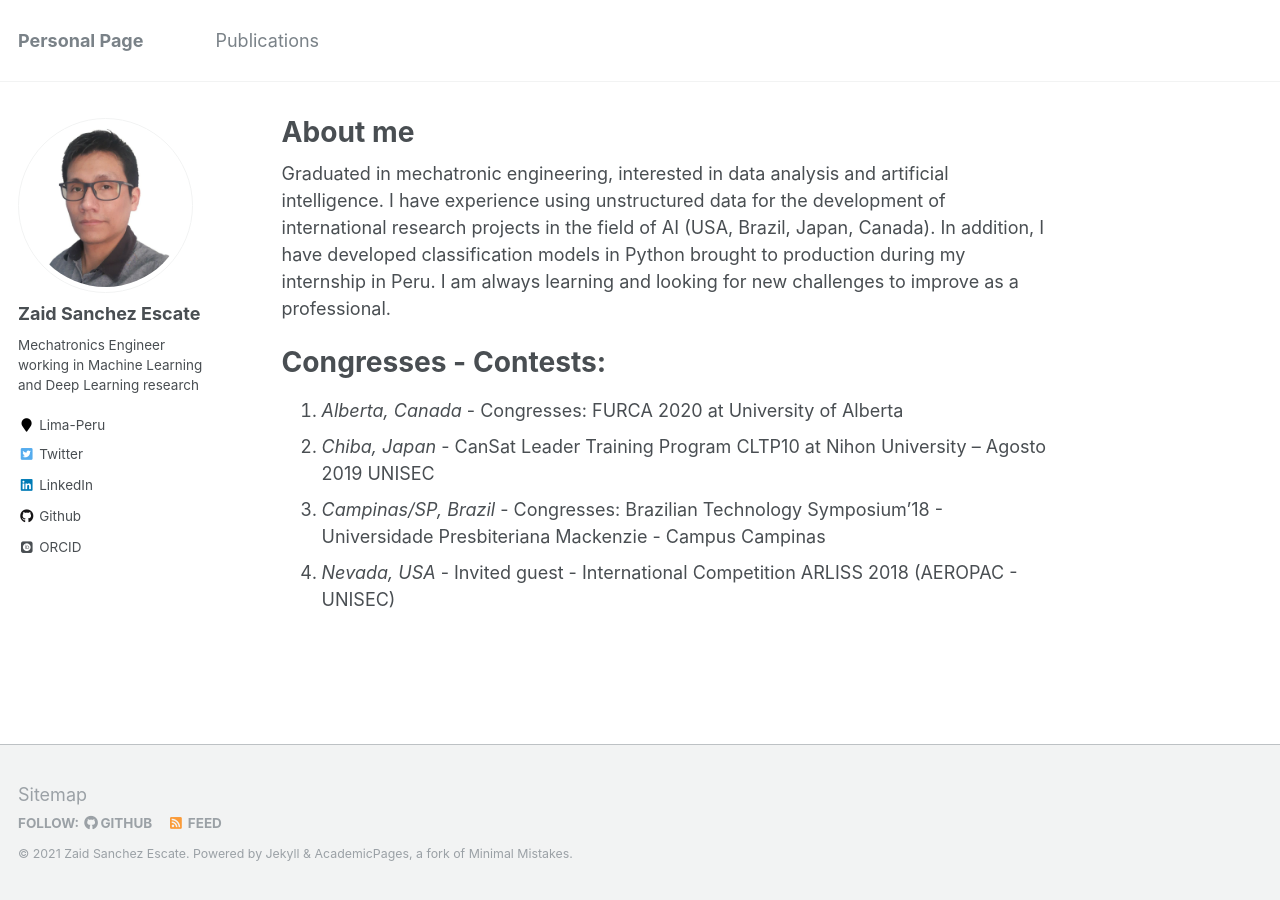
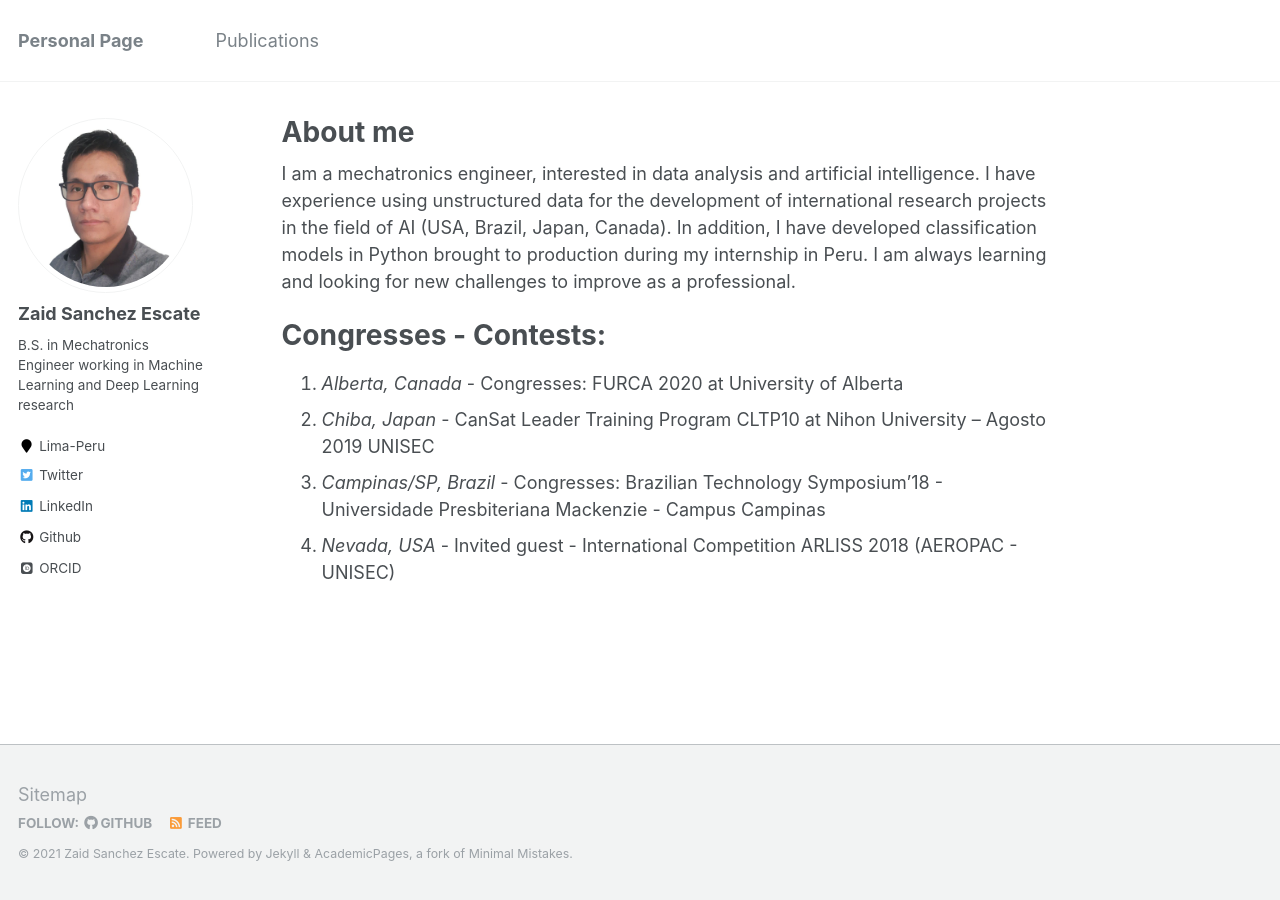
Before and after one commit to zaise/zaise.github.io, a Jekyll site: the page built from _pages/about.md, in a window 1280 px wide. Built offline with Jekyll 4.4.1, drawn with Linux system fonts in a browser that asks for light colours; some web fonts are replaced.

Commit message:
2104161954

```diff
--- a/_config.yml
+++ b/_config.yml
@@ -82,7 +82,7 @@ analytics:
 author:
   name             : "Zaid Sanchez Escate"
   avatar           : "profile.jpg"
-  bio              : "Mechatronics Engineer working in Machine Learning and Deep Learning research"
+  bio              : " B.S. in Mechatronics Engineer working in Machine Learning and Deep Learning research"
   location         : "Lima-Peru"
   employer         :
   pubmed           : #"https://www.ncbi.nlm.nih.gov/pubmed/?term=john+snow"
--- a/_pages/about.md
+++ b/_pages/about.md
@@ -8,7 +8,7 @@ redirect_from:
   - /about.html
 ---
 
-Graduated in mechatronic engineering, interested in data analysis and artificial intelligence. I have experience using unstructured data for the development of international research projects in the field of AI (USA, Brazil, Japan, Canada). In addition, I have developed classification models in Python brought to production during my internship in Peru. I am always learning and looking for new challenges to improve as a professional.
+I am a mechatronics engineer, interested in data analysis and artificial intelligence. I have experience using unstructured data for the development of international research projects in the field of AI (USA, Brazil, Japan, Canada). In addition, I have developed classification models in Python brought to production during my internship in Peru. I am always learning and looking for new challenges to improve as a professional.
 
 Congresses - Contests:
 ======
```
